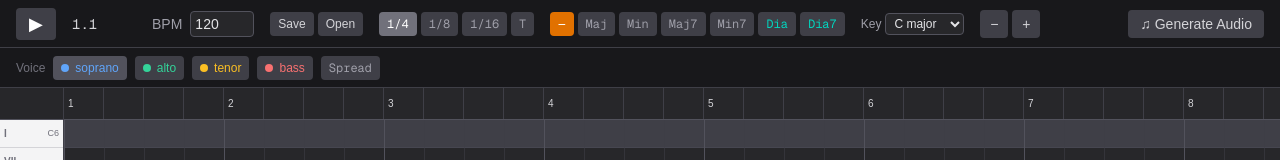
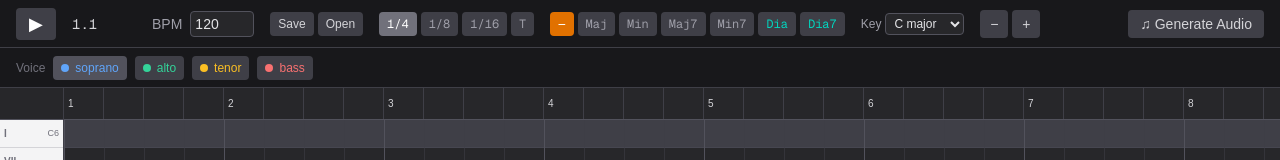
Before and after one commit to nwatab/swell, a Next.js app: page / in a window 1280 px wide. Shown: the top 160 px of the page. Built offline with nearby package versions, Linux system fonts and the light colour scheme.

Commit message:
refactor: remove spreadChord functionality from PianoRoll and TracksBar components

```diff
--- a/src/components/piano-roll/PianoRoll.tsx
+++ b/src/components/piano-roll/PianoRoll.tsx
@@ -34,7 +34,6 @@ export default function PianoRoll() {
   const [snapDiv, setSnapDiv] = useState<SnapDiv>('1/4');
   const [triplet, setTriplet] = useState(false);
   const [chordType, setChordType] = useState<ChordType>('note');
-  const [spreadChord, setSpreadChord] = useState(false);
   const [problemsOpen, setProblemsOpen] = useState(false);
 
   const { suggestion, handleAgentSubmit, handleAccept, handleReject } = useAgentSuggestion(composition, setComposition);
@@ -60,7 +59,6 @@ export default function PianoRoll() {
     cellW,
     chordType,
     activeVoiceId,
-    spreadChord,
     setComposition,
     gridRef,
   });
@@ -100,8 +98,6 @@ export default function PianoRoll() {
         voices={composition.voices}
         activeVoiceId={activeVoiceId}
         onActiveVoiceChange={setActiveVoiceId}
-        spreadChord={spreadChord}
-        onSpreadChordToggle={() => setSpreadChord(v => !v)}
       />
       {musicGen.status !== 'hidden' && (
         <MusicGenBar state={musicGen} onGenerate={handleMusicGen} onClose={closeMusicGen} />
--- a/src/components/streams/TracksBar.tsx
+++ b/src/components/streams/TracksBar.tsx
@@ -7,16 +7,12 @@ interface VoicesBarProps {
   voices: readonly Voice[];
   activeVoiceId: string | null;
   onActiveVoiceChange: (id: string) => void;
-  spreadChord: boolean;
-  onSpreadChordToggle: () => void;
 }
 
 export default function TracksBar({
   voices,
   activeVoiceId,
   onActiveVoiceChange,
-  spreadChord,
-  onSpreadChordToggle,
 }: VoicesBarProps) {
   return (
     <div className="flex items-center gap-2 px-4 bg-zinc-900 border-b border-zinc-700 h-10 flex-shrink-0 overflow-x-auto">
@@ -40,18 +36,6 @@ export default function TracksBar({
         );
       })}
 
-      <button
-        onClick={onSpreadChordToggle}
-        className={[
-          'px-2 py-1 rounded text-xs transition-colors flex-shrink-0 font-mono',
-          spreadChord
-            ? 'bg-teal-700 text-teal-100'
-            : 'bg-zinc-700 hover:bg-zinc-600 text-zinc-400',
-        ].join(' ')}
-        title="Spread chord across all voices (bass → soprano)"
-      >
-        Spread
-      </button>
     </div>
   );
 }
--- a/src/hooks/useNoteInteraction.ts
+++ b/src/hooks/useNoteInteraction.ts
@@ -9,7 +9,7 @@ import type { ChordType } from '../lib/music/chord';
 import { CHORD_INTERVALS } from '../lib/music/chord';
 import { snapBeat, snapBeatFloor, toResolution } from '../lib/snap';
 import type { SnapDiv } from '../lib/snap';
-import { addNote, addChordToVoice, removeNote, moveNote, spreadChordAcrossVoices } from '../lib/music/note-operations';
+import { addNote, removeNote, moveNote, spreadChordAcrossVoices } from '../lib/music/note-operations';
 import { keyAtBeat, getDiatonicChordIntervals, snapToDiatonic, spellMidi, spelledPitchToMidi } from '../lib/harmony';
 import { yToPitch } from '../components/piano-roll/layout';
 
@@ -26,7 +26,6 @@ export interface UseNoteInteractionOptions {
   cellW: number;
   chordType: ChordType;
   activeVoiceId: string | null;
-  spreadChord: boolean;
   setComposition: React.Dispatch<React.SetStateAction<Composition>>;
   gridRef: RefObject<HTMLDivElement | null>;
 }
@@ -47,7 +46,6 @@ export const useNoteInteraction = ({
   cellW,
   chordType,
   activeVoiceId,
-  spreadChord,
   setComposition,
   gridRef,
 }: UseNoteInteractionOptions): UseNoteInteractionReturn => {
@@ -151,16 +149,14 @@ export const useNoteInteraction = ({
         const voiceId = activeVoiceId ?? composition.voices[0]?.id;
         if (!voiceId) return;
 
-        if (spreadChord && intervals.length > 1) {
+        if (intervals.length > 1) {
           setComposition(s => spreadChordAcrossVoices(s, rootMidi, snapped, duration, intervals, key));
-        } else if (intervals.length > 1) {
-          setComposition(s => addChordToVoice(s, voiceId, rootMidi, snapped, duration, intervals, key));
         } else {
           setComposition(s => addNote(s, voiceId, spellMidi(rootMidi, key), snapped, duration));
         }
       }
     },
-    [composition, suggestionStatus, snapDiv, triplet, cellW, chordType, activeVoiceId, spreadChord, setComposition],
+    [composition, suggestionStatus, snapDiv, triplet, cellW, chordType, activeVoiceId, setComposition],
   );
 
   return { drag, handleGridMouseDown };
```
